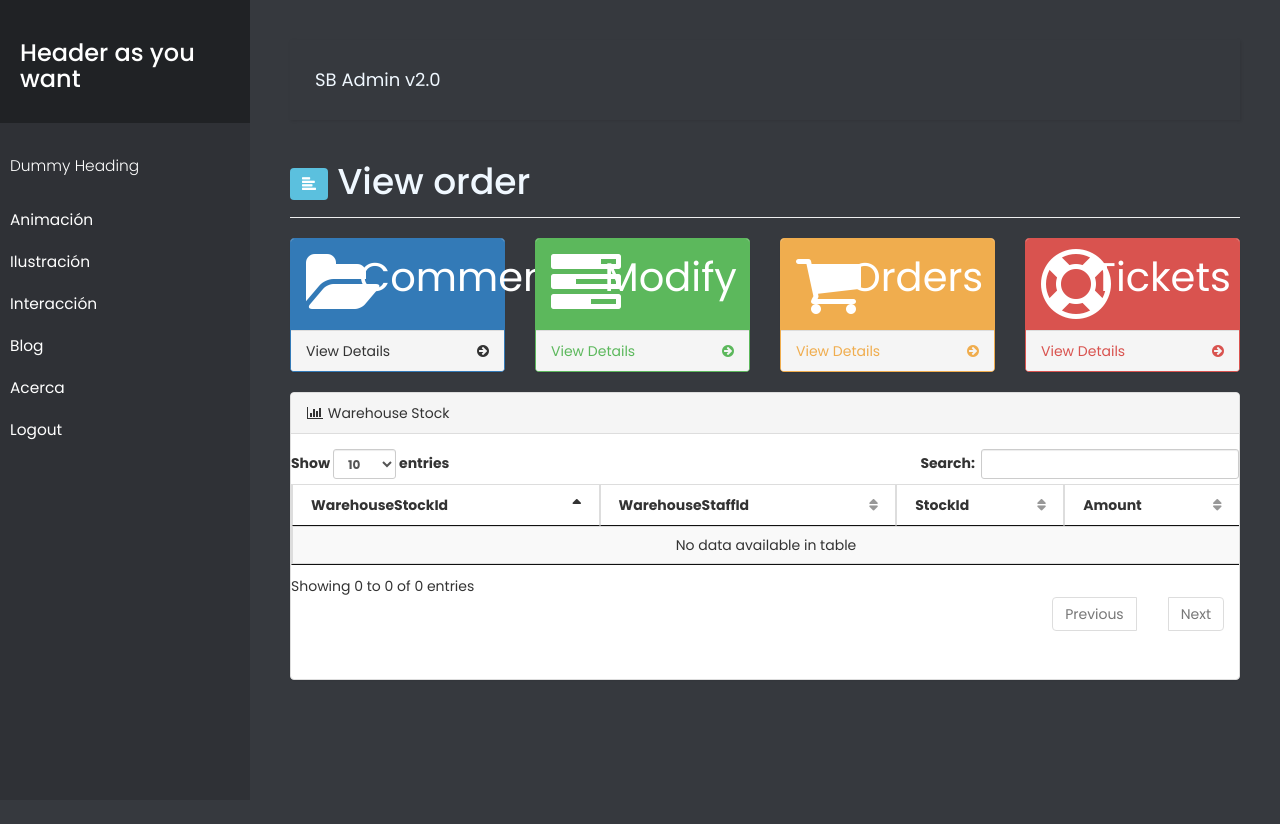
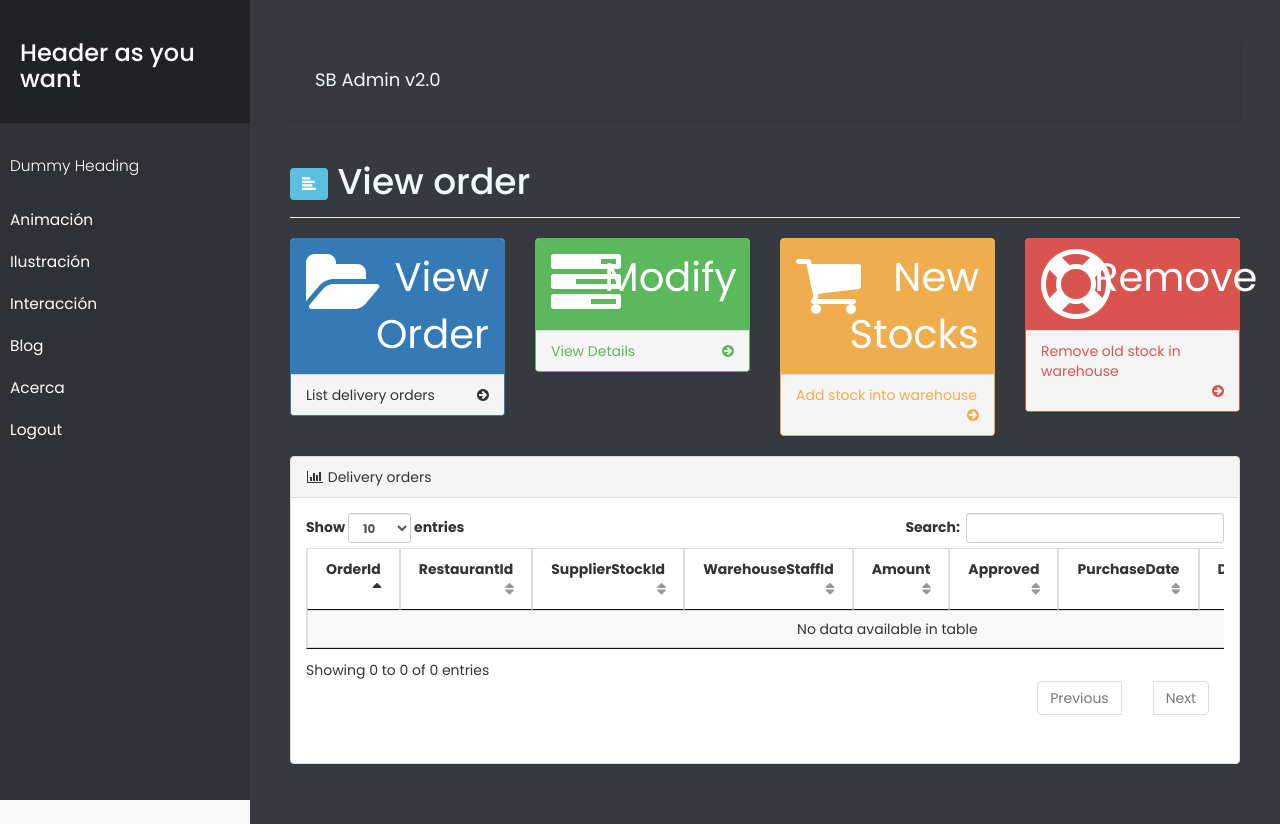
Before and after one commit to Nek0Lex/FoodOrderingSystemWeb, a PHP site: page /WHvieworder.php in a window 1280 px wide. Before the commit the page ends 680 px from the top, so only its background shows below. Run offline with PHP 8.4, Linux system fonts and the light colour scheme; data that the repository does not hold is empty; some libraries are stand-ins or nearby versions.

Commit message:
changed sth

```diff
--- a/main/WHvieworder.php
+++ b/main/WHvieworder.php
@@ -126,13 +126,13 @@
                                     <i class="fa fa-folder-open fa-5x"></i>
                                 </div>
                                 <div class="col-xs-9 text-right">
-                                    <div class="huge">Comments</div>
+                                    <div class="huge">View Order</div>
                                 </div>
                             </div>
                         </div>
                         <a href="#">
                             <div class="panel-footer">
-                                <span class="pull-left">View Details</span>
+                                <span class="pull-left">List delivery orders</span>
                                 <span class="pull-right"><i class="fa fa-arrow-circle-right"></i></span>
                                 <div class="clearfix"></div>
                             </div>
@@ -168,13 +168,13 @@
                                     <i class="fa fa-shopping-cart fa-5x"></i>
                                 </div>
                                 <div class="col-xs-9 text-right">
-                                    <div class="huge">Orders</div>
+                                    <div class="huge">New Stocks</div>
                                 </div>
                             </div>
                         </div>
                         <a href="#">
                             <div class="panel-footer">
-                                <span class="pull-left">View Details</span>
+                                <span class="pull-left">Add stock into warehouse</span>
                                 <span class="pull-right"><i class="fa fa-arrow-circle-right"></i></span>
                                 <div class="clearfix"></div>
                             </div>
@@ -189,13 +189,13 @@
                                     <i class="fa fa-support fa-5x"></i>
                                 </div>
                                 <div class="col-xs-9 text-right">
-                                    <div class="huge">Tickets</div>
+                                    <div class="huge">Remove</div>
                                 </div>
                             </div>
                         </div>
                         <a href="#">
                             <div class="panel-footer">
-                                <span class="pull-left">View Details</span>
+                                <span class="pull-left">Remove old stock in warehouse</span>
                                 <span class="pull-right"><i class="fa fa-arrow-circle-right"></i></span>
                                 <div class="clearfix"></div>
                             </div>
@@ -208,20 +208,25 @@
                 <div class="col">
                     <div class="panel panel-default">
                         <div class="panel-heading">
-                            <i class="fa fa-bar-chart-o fa-fw"></i> Warehouse Stock
+                            <i class="fa fa-bar-chart-o fa-fw"></i> Delivery orders
                         </div>
                         <!-- /.panel-heading -->
                         <div class="panel-body">
                             <div class="row">
-                                <div class="col">
+                                <div class="col-lg-12">
                                     <div class="table-responsive">
                                         <table id="warehousetable" class="table table-bordered table-hover table-striped">
                                             <thead>
                                             <tr>
-                                                <th>WarehouseStockId</th>
+                                                <th>OrderId</th>
+                                                <th>RestaurantId</th>
+                                                <th>SupplierStockId</th>
                                                 <th>WarehouseStaffId</th>
-                                                <th>StockId</th>
                                                 <th>Amount</th>
+                                                <th>Approved</th>
+                                                <th>PurchaseDate</th>
+                                                <th>DeliveryDate</th>
+                                                <th>ReceivedDate</th>
                                             </tr>
                                             </thead>
                                             <tbody>
@@ -230,15 +235,17 @@
                                             $query = "SELECT * FROM warehousestock";
                                             $rs = mysqli_query($conn, $query) or die(mysqli_error($conn));
                                             while ($rc = mysqli_fetch_assoc($rs)) {
-                                                $query = "SELECT * FROM warehousestock";
-
-                                            }
-                                            while ($rc = mysqli_fetch_assoc($rs)) {
+                                                $nameAdapter = "SELECT Name FROM stock WHERE StockId = {$rc['StockId']}";
                                                 echo "<tr>
-                                                        <td>{$rc['WarehouseStockId']}</td>
+                                                        <td>{$rc['OrderId']}</td>
+                                                        <td>{$rc['RestaurantId']}</td>
+                                                        <td>{$rc['SupplierStockId']}</td>
+                                                        <td>{$rc['ManagerId']}</td>
                                                         <td>{$rc['WarehouseStaffId']}</td>
-                                                        <td>{$rc['StockId']}</td>
                                                         <td>{$rc['Amount']}</td>
+                                                        <td>{$rc['PurchaseDate']}</td>
+                                                        <td>{$rc['DeliveryDate']}</td>
+                                                        <td>{$rc['ReceivedDate']}</td>
                                                     </tr>";
                                             }
                                             ?>
```
